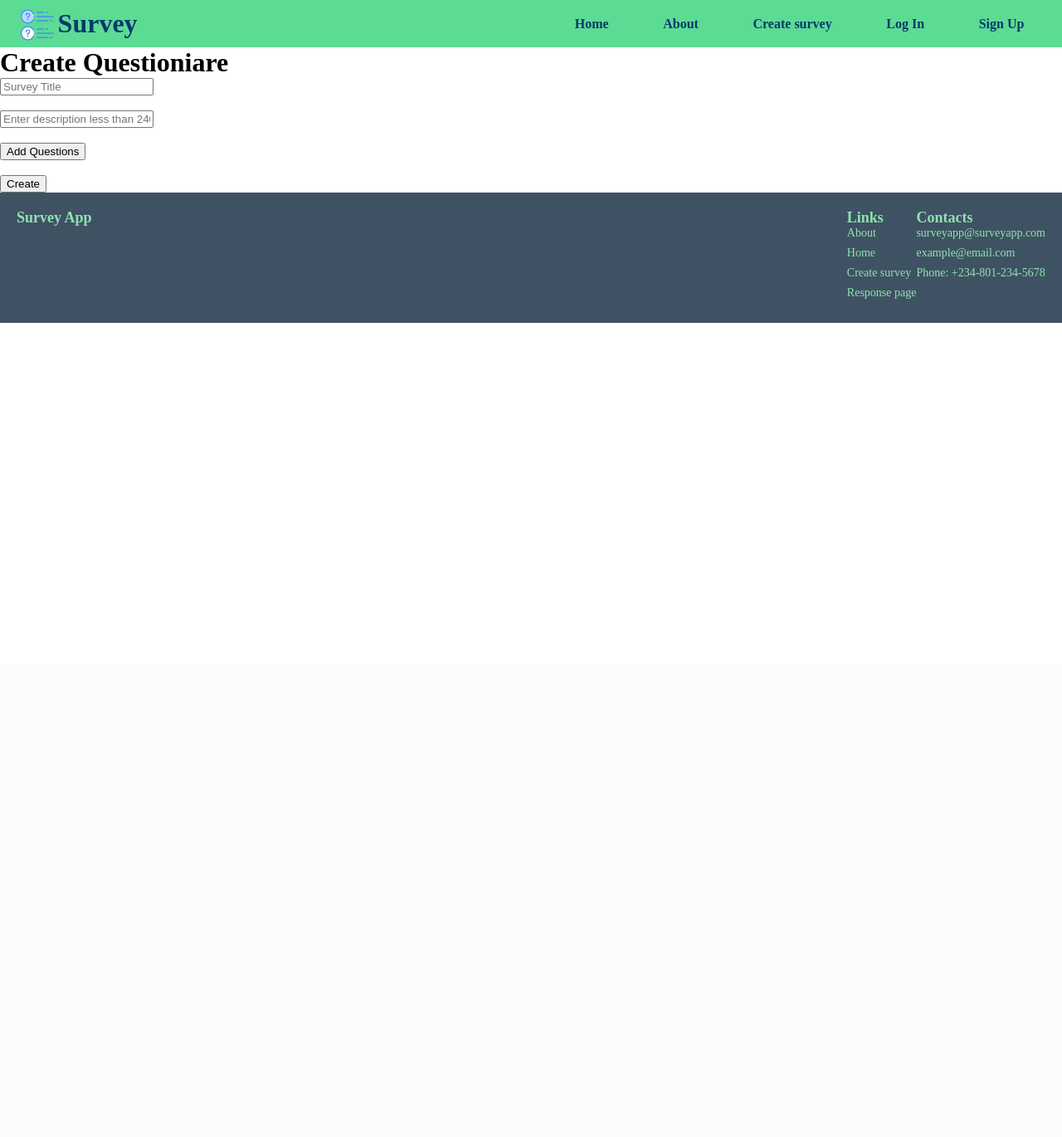
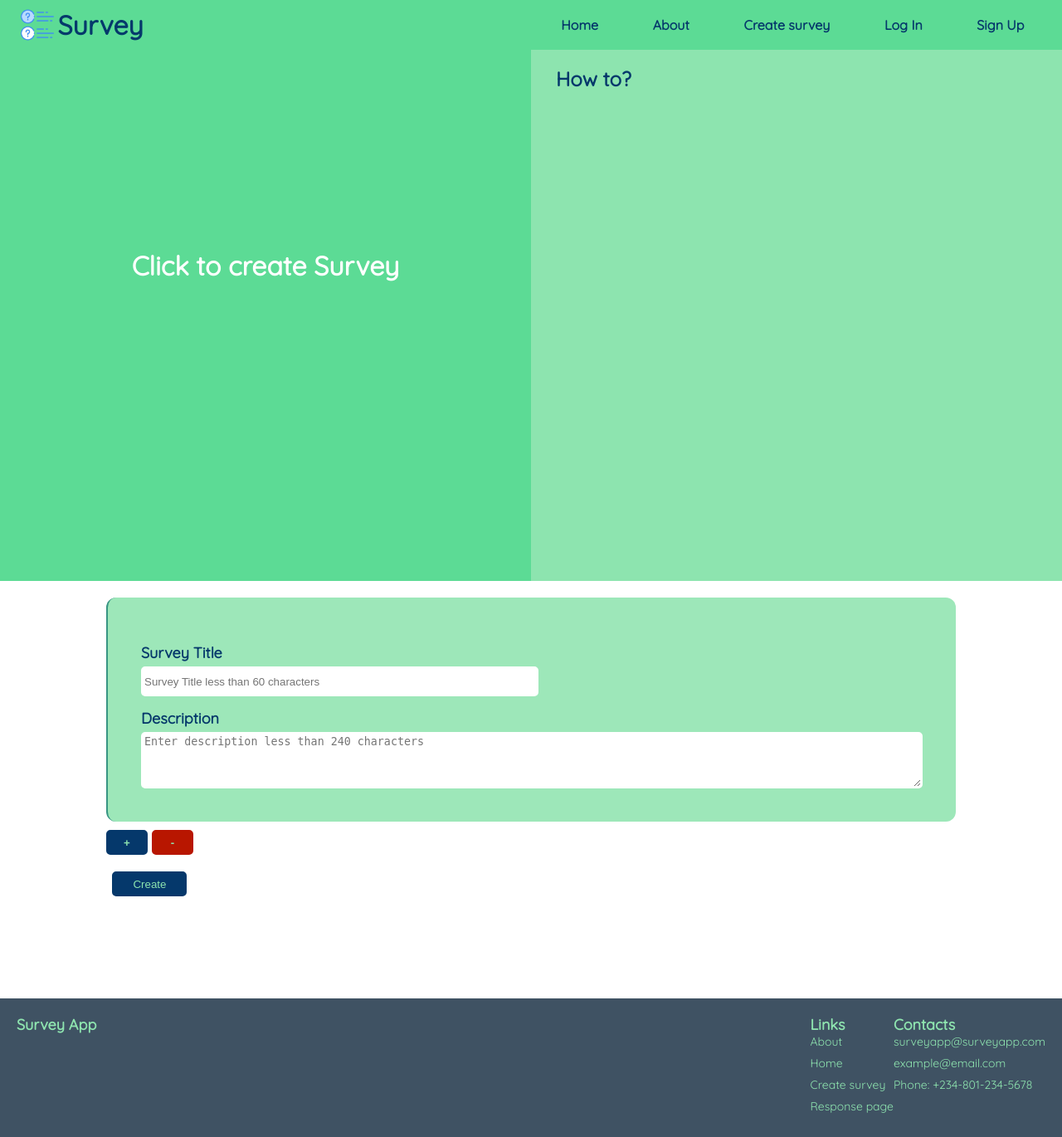
Before and after one commit to emmanueleduke/project, a Flask app: template web_app/templates/create_survey.html in a window 1280 px wide. Shown: the whole page at 83% size. Before the commit the page ends 389 px from the top, so only its background shows below. Run offline with Flask 3, Linux system fonts and the light colour scheme; the template is opened without the code that fills it, so the values that code supplies are empty; some libraries are stand-ins or nearby versions.

Commit message:
html files

```diff
--- a/web_app/templates/base.html
+++ b/web_app/templates/base.html
@@ -12,8 +12,13 @@
         <link rel="stylesheet" type="text/css" href="../static/styles/header.css">
         <link rel="stylesheet" type="text/css" href="../static/styles/footer.css">
         <link rel="stylesheet" type="text/css" href="../static/styles/home.css">
+        <link rel="stylesheet" type="text/css" href="../static/styles/survey.css">
+        <link rel="stylesheet" type="text/css" href="../static/styles/thankyou.css">
+        <link rel="stylesheet" type="text/css" href="../static/styles/create_survey.css">
+        <link rel="stylesheet" href="https://fonts.googleapis.com/css?family=Quicksand">
         <script src="https://code.jquery.com/jquery-3.2.1.min.js"></script>
         <script src="{{ url_for('static', filename='scripts/create_survey.js') }}"></script>
+        <script src="{{ url_for('static', filename='scripts/thank_you.js') }}"></script>
     </head>
     <body>
         <header class="header">
--- a/web_app/templates/create_survey.html
+++ b/web_app/templates/create_survey.html
@@ -2,17 +2,31 @@
 {% block title %}Create Survey{% endblock %}
 {% block content %}
 <div class="create-survey">
-    <h1>Create Questioniare</h1>
-    <form action="/create_survey" method="post" class="create-form">
-        <input type="text" name="title" id="survey-title" placeholder="Survey Title"><br><br>
-        <input type="text" name="description" id="survey-description" placeholder="Enter description less than 240 words"><br><br>
-        <div class="questions">
+    <div class="banner">
+        <div class="banner_left">
+            <h1>Click to create Survey</h1>
+        </div>
+        <div class="banner_right">
+            <h2>How to?</h2>
+        </div>
+    </div>
 
-        </div>
+    <div class="survey_container">
+        <form action="/create_survey" method="post" class="create-form">
+            <div class="title_desc2">
+                <label class="survey_title">Survey Title</label>
+                <input type="text" name="title" id="survey-title" placeholder="Survey Title less than 60 characters">
+                <label class="survey_desc">Description</label>
+                <textarea name="description" id="survey-description" rows="4" cols="50" placeholder="Enter description less than 240 characters"></textarea>
+            </div>
 
-        <input type="button" id="add-questions" value="Add Questions"><br><br>
+            <input type="button" id="add-questions" value="+">
+            <input type="button" id="remove-questions" value="-">
 
-        <input type="submit" value="Create">
-    </form>
+            <input type="submit" value="Create"><br><br>
+        </form>
+
+        <!-- <input type="button" id="show_how" value="Show how"> -->
+    </div>
 </div>
 {% endblock %}
--- a/web_app/templates/index.html
+++ b/web_app/templates/index.html
@@ -22,7 +22,7 @@
             <p>
                 Create a new survey quick and easy in a few steps.
             </p>
-            <button type="button" id="create-survey" name="create-survey" action="/create_survey"><a href="{{ url_for('create_survey')}}">Create Survey</a></button>
+            <button type="button" id="create-survey" name="create-survey"><a href="{{ url_for('create_survey')}}">Create Survey</a></button>
         </div>
         <div class="div_right">
             <img src="{{ url_for('static', filename='images/survey_image.jpeg')}}" alt="create survey image">
```
Also changed, not shown: web_app/templates/survey.html (+12 -9 lines), web_app/templates/thank_you.html (+27 -17 lines).
